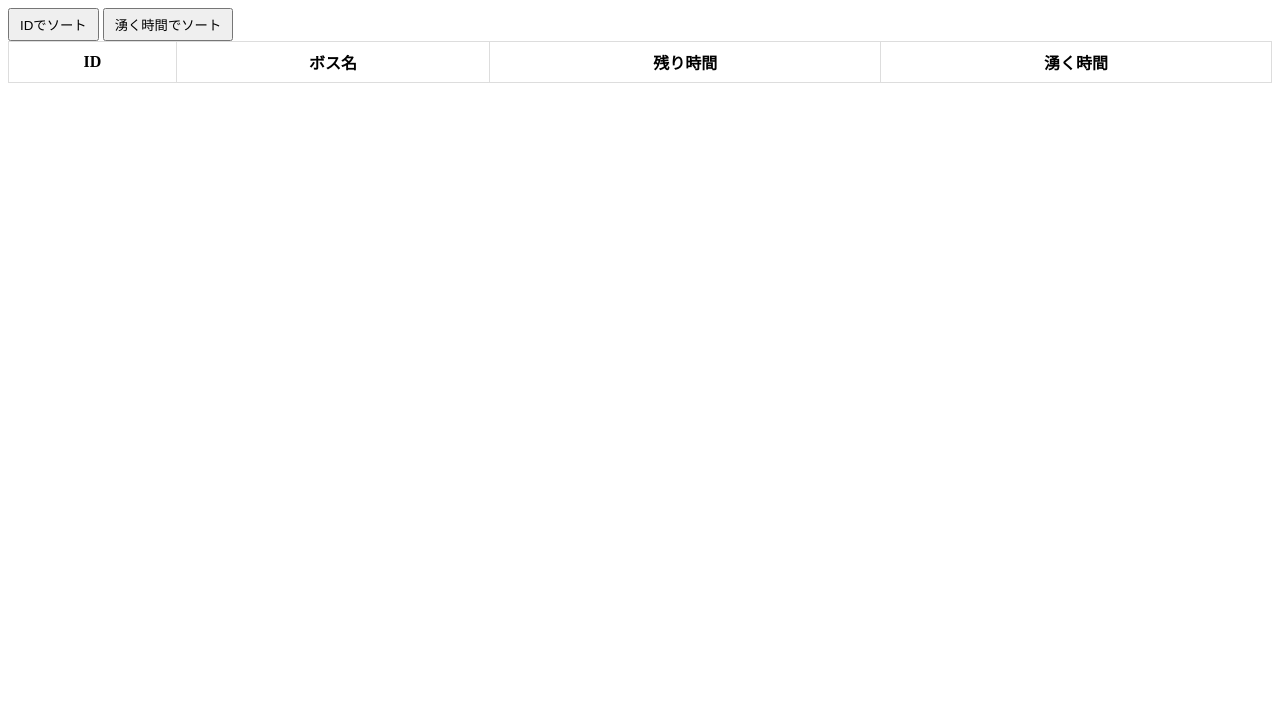
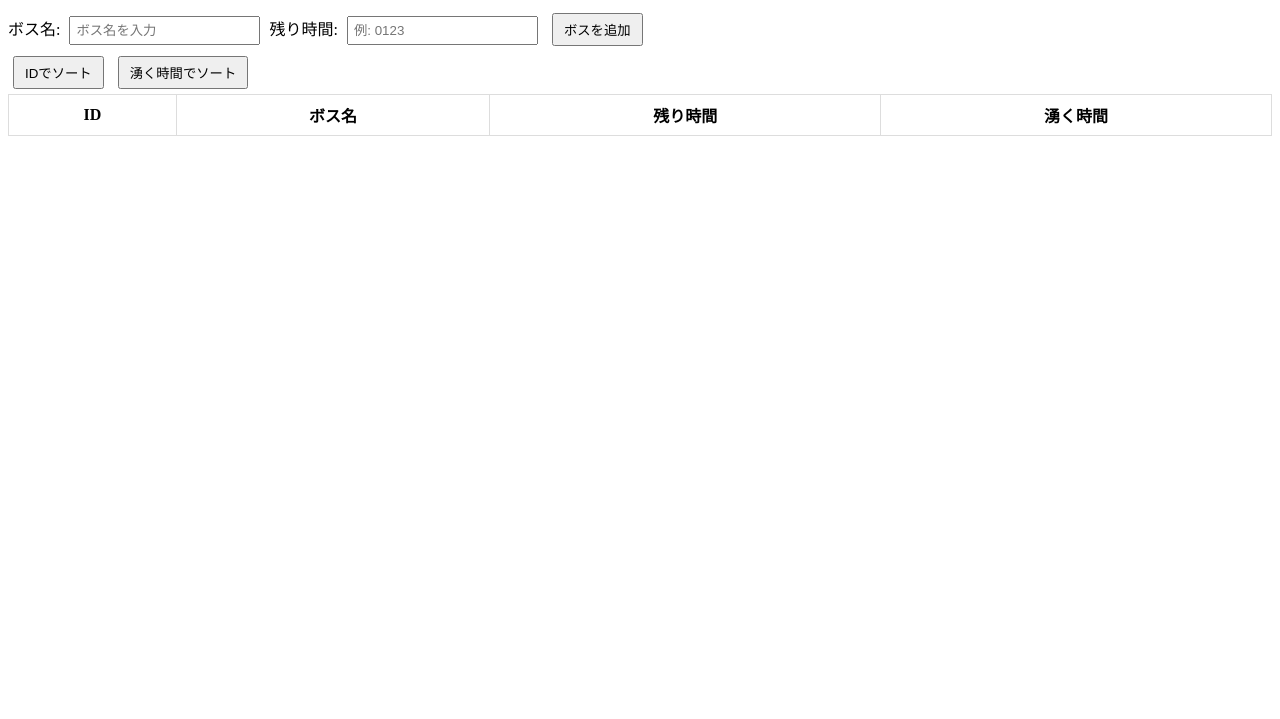
Before and after one commit to kyam3/odin-boss-timer, a plain HTML site: page index.html in a window 1280 px wide. Shown: the part 81-800 px from the top of the page. Drawn offline with Linux system fonts and the light colour scheme.

Commit message:
入力エリアを復元

```diff
--- a/index.html
+++ b/index.html
@@ -17,11 +17,25 @@
         button {
             padding: 5px 10px;
             cursor: pointer;
+            margin: 5px;
+        }
+        input {
+            padding: 5px;
+            margin: 5px;
         }
     </style>
 </head>
 <body>
     <h1>ボスの湧く時間管理</h1>
+
+    <!-- ボスの名前と残り時間を入力するエリア -->
+    <div>
+        <label for="bossName">ボス名: </label>
+        <input type="text" id="bossName" placeholder="ボス名を入力" />
+        <label for="remainingTime">残り時間: </label>
+        <input type="text" id="remainingTime" placeholder="例: 0123" />
+        <button onclick="addBoss()">ボスを追加</button>
+    </div>
 
     <!-- ソートボタン -->
     <button onclick="sortById()">IDでソート</button>
```
